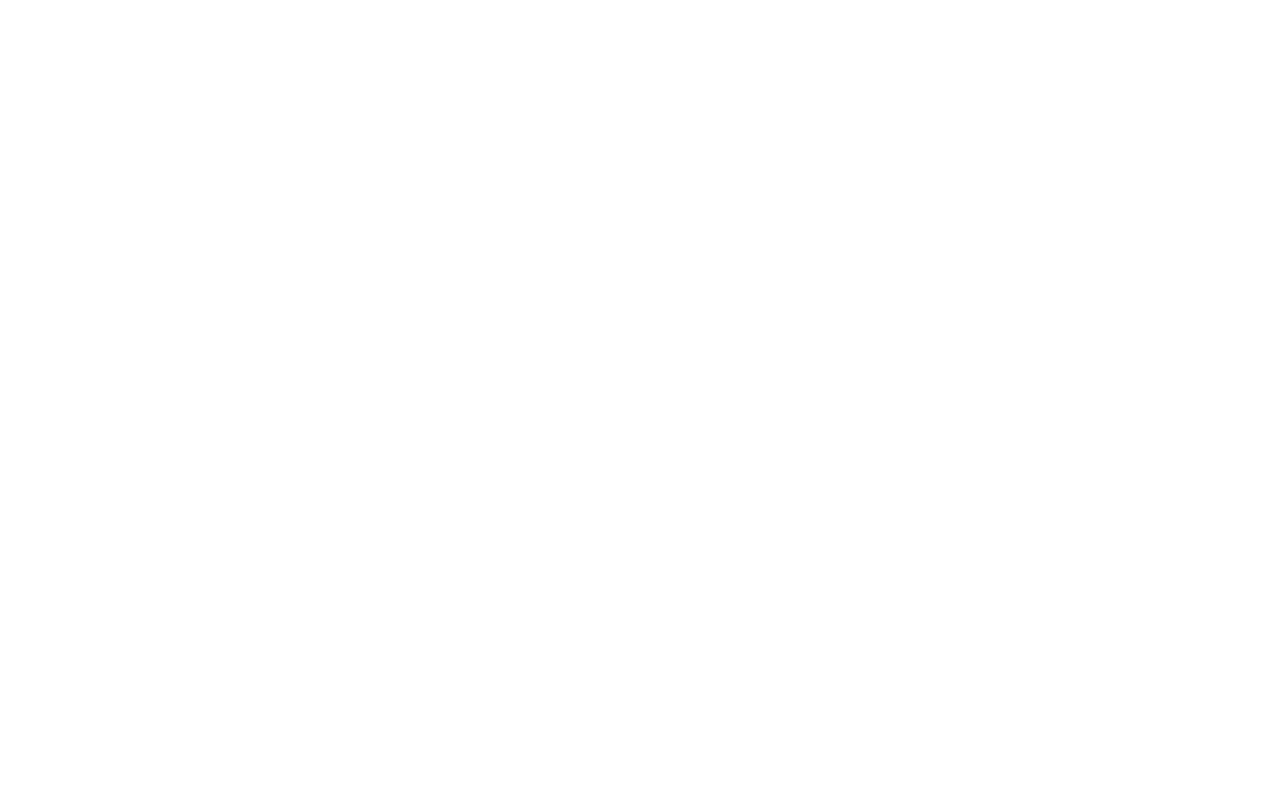
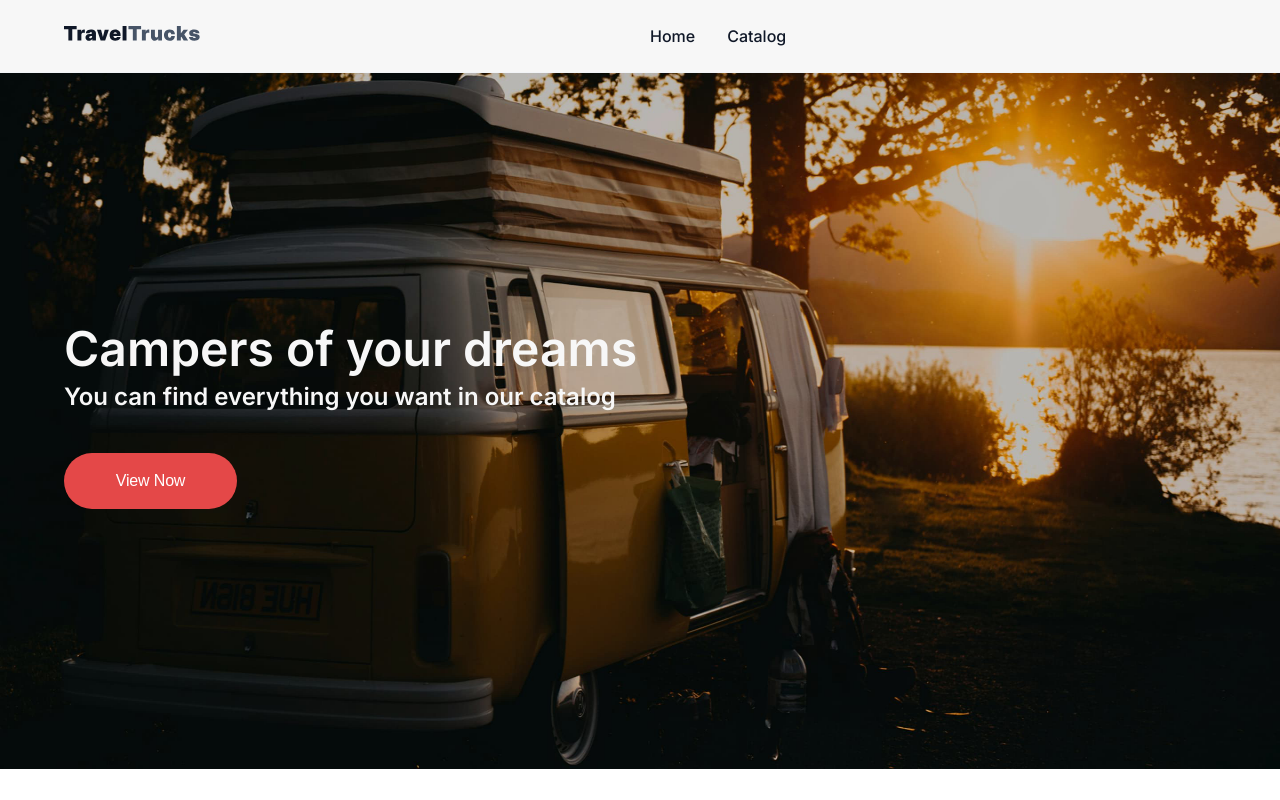
Before and after one commit to AlexandraKhalimon/campers-project, a Next.js app: page / in a window 1280 px wide. Built offline with nearby package versions, Linux system fonts and the light colour scheme.

Commit message:
add header and homepage

```diff
--- a/app/globals.css
+++ b/app/globals.css
@@ -20,4 +20,10 @@ ul, ol {
 a {
   color: inherit;
   text-decoration: none;
+  transition: color 250ms cubic-bezier(0.4, 0, 0.2, 1);
 }
+
+button {
+  cursor: pointer;
+  transition: color 250ms cubic-bezier(0.4, 0, 0.2, 1), background-color 250ms cubic-bezier(0.4, 0, 0.2, 1);
+}
--- a/app/layout.tsx
+++ b/app/layout.tsx
@@ -1,6 +1,7 @@
 import type { Metadata } from "next";
 import { Inter } from "next/font/google";
 import "./globals.css";
+import Header from "@/components/Header/Header";
 
 const inter = Inter({
   subsets: ['latin'],
@@ -22,6 +23,7 @@ export default function RootLayout({
   return (
     <html lang="en">
       <body className={`${inter.variable}`}>
+        <Header/>
         {children}
       </body>
     </html>
--- a/app/page.tsx
+++ b/app/page.tsx
@@ -1,2 +1,9 @@
+import Hero from "@/components/Hero/Hero";
 
-export default function Home() {}
+export default function Home() {
+    return (
+        <main>
+            <Hero/>
+        </main>
+    )
+}
--- a/components/Header/Header.module.css
+++ b/components/Header/Header.module.css
@@ -0,0 +1,35 @@
+
+/* Підправити .header - gap */
+
+.header {
+    border-bottom: 1px solid #f2f4f7;
+    padding: 24px 64px;
+    background-color: #f7f7f7;
+    display: flex;
+    align-items: center;
+    justify-content: flex-start;
+    flex-direction: row;
+    gap: 450px;
+}
+
+.navigation {
+    display: flex;
+    padding: 0;
+    margin: 0;
+    align-items: center;
+    justify-content: flex-start;
+    flex-direction: row;
+    gap: 32px;
+}
+
+.navigation a {
+    font-weight: 500;
+    font-size: 16px;
+    line-height: 1.5;
+    text-align: center;
+    color: #101828;
+}
+
+.navigation a:hover {
+    color: #d84343;
+}
--- a/components/Header/Header.tsx
+++ b/components/Header/Header.tsx
@@ -0,0 +1,24 @@
+import Link from "next/link";
+import css from "./Header.module.css";
+
+export default function Header() {
+    return (
+        <header className={css.header}>
+                <Link href="/" className={css.logo}>
+                    <svg width={136} height={16}>
+                        <use href="/icons.svg#icon-logo"></use>
+                    </svg>
+                </Link>
+                <nav>
+                    <ul className={css.navigation}>
+                        <li>
+                            <Link href="/">Home</Link>
+                        </li>
+                        <li>
+                            <Link href="/catalog">Catalog</Link>
+                        </li>
+                    </ul>
+                </nav>
+        </header>
+    )
+}
--- a/components/Hero/Hero.module.css
+++ b/components/Hero/Hero.module.css
@@ -0,0 +1,60 @@
+.hero {
+    max-width: 100%;
+    height: 696px;
+    position: relative;
+}
+
+.container {
+    display: flex;
+    align-items: flex-start;
+    justify-content: flex-start;
+    flex-direction: column;
+    gap: 40px;
+    height: 176px;
+    position: absolute;
+    left: 64px;
+    top: 260px;
+    z-index: 9999;
+}
+
+.info {
+    height: 80px;
+    display: flex;
+    align-items: flex-start;
+    justify-content: flex-start;
+    flex-direction: column;
+    gap: 16px;
+}
+
+.title {
+    font-weight: 600;
+    font-size: 48px;
+    line-height: 0.66667;
+    color: #f7f7f7;
+}
+
+.text {
+    font-weight: 600;
+    font-size: 24px;
+    line-height: 1.33333;
+    color: #f7f7f7;
+}
+
+.button {
+    border: none;
+    border-radius: 200px;
+    padding: 16px 48px;
+    width: 173px;
+    height: 56px;
+    background-color: #e44848;
+    font-weight: 500;
+    font-size: 16px;
+    line-height: 1.5;
+    letter-spacing: -0.01em;
+    color: #fff;
+}
+
+.button:hover,
+.button:focus {
+    background-color: #d84343;
+}
--- a/components/Hero/Hero.tsx
+++ b/components/Hero/Hero.tsx
@@ -0,0 +1,24 @@
+import css from "./Hero.module.css";
+import Image from "next/image";
+
+export default function Hero() {
+    return (
+        <section>
+            <div className={css.hero}>
+                <Image
+                    src="/images/hero.jpg"
+                    alt="Hero Banner"
+                    fill={true}
+                    priority={true}
+                />
+                <div className={css.container}>
+                    <div className={css.info}>
+                        <h1 className={css.title}>Campers of your dreams</h1>
+                        <p className={css.text}>You can find everything you want in our catalog</p>
+                    </div>
+                    <button className={css.button}>View Now</button>
+                </div>
+            </div>
+        </section>
+    )
+}
```
